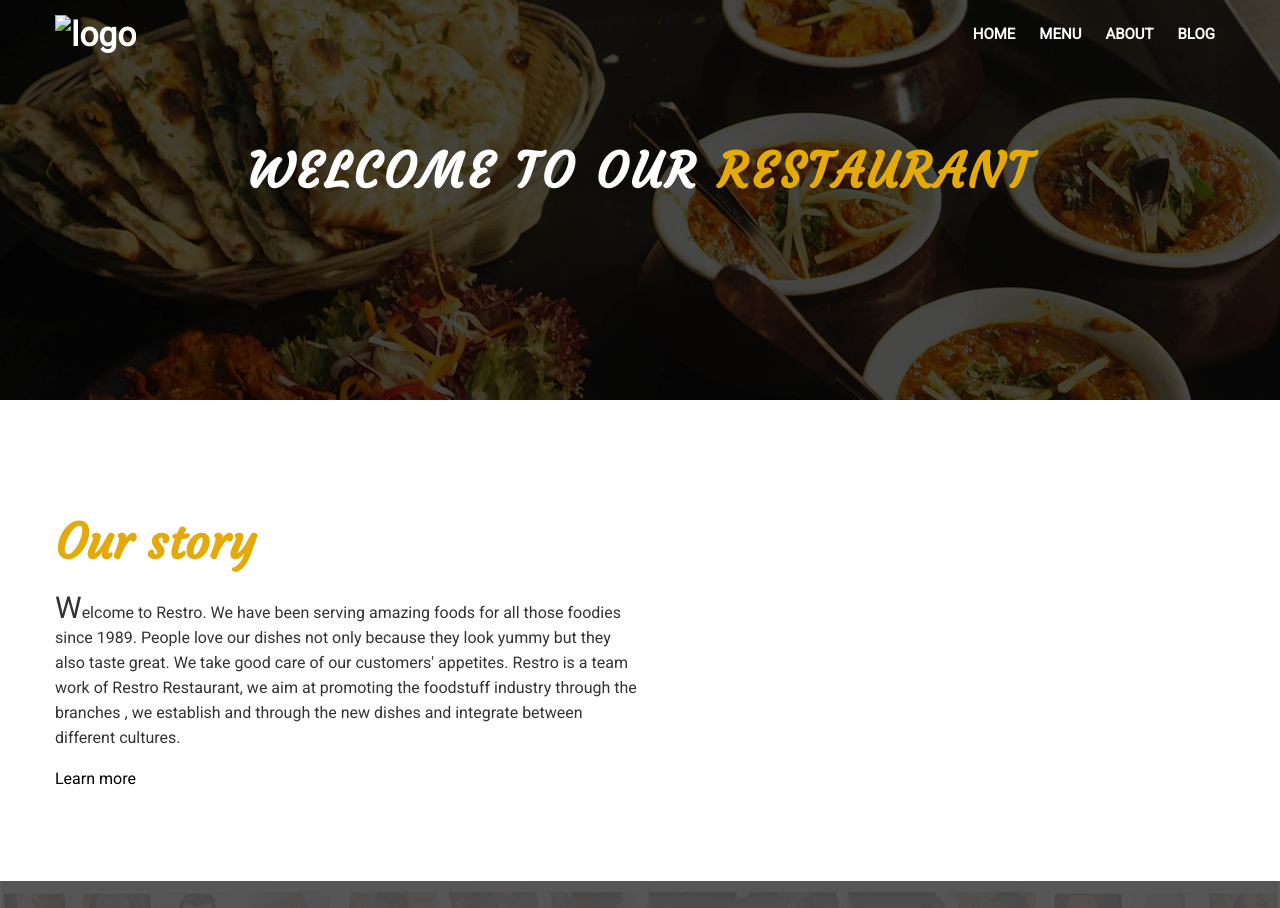
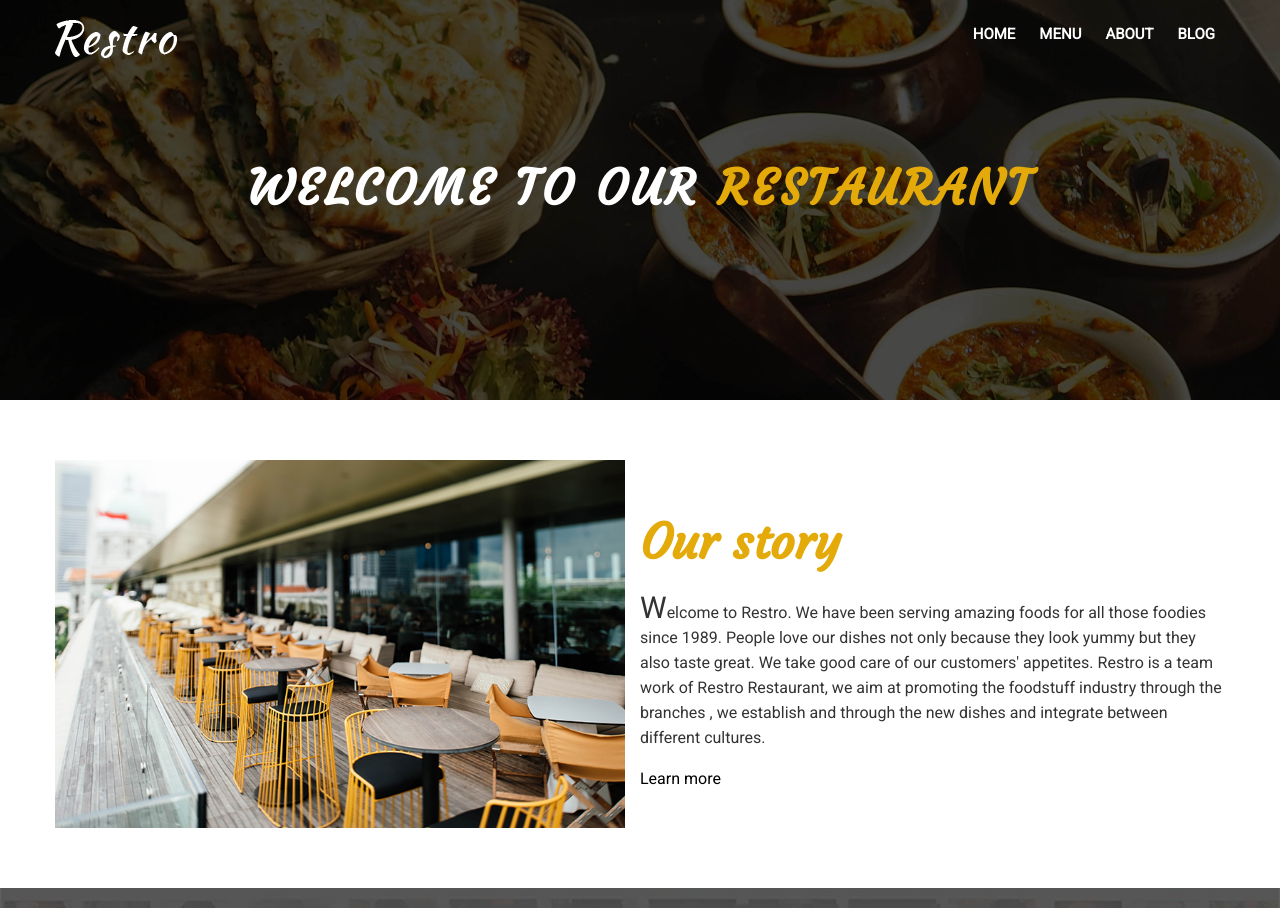
Before and after one commit to singhnavraj24/NS_finalprojectCSI140, a plain HTML site: page index.html in a window 1280 px wide. Shown: the top 908 px of the page. Drawn offline with Linux system fonts and the light colour scheme; files whose address does not match are found by name.

Commit message:
Update index.html

```diff
--- a/index.html
+++ b/index.html
@@ -18,7 +18,7 @@
         <div class="container">
             <div class="header-row full-row">
                 <div class="logo-col">
-                    <a href="index.html"><img src="images/logo.png" alt="logo"></a>
+                    <a href="index.html"><img src="logo.png" alt="logo"></a>
                 </div>
                 <div class="nav-bar">
                     <ul class="navi">
@@ -46,7 +46,7 @@
     <div class="container">
         <div class="our-story-image half-row">
             <div class="story-image">
-                <img class="full-row" src="images/story.jpg" alt="">
+                <img class="full-row" src="story.jpg" alt="">
             </div>
         </div>
         <div class="our-story-content half-row">
```
